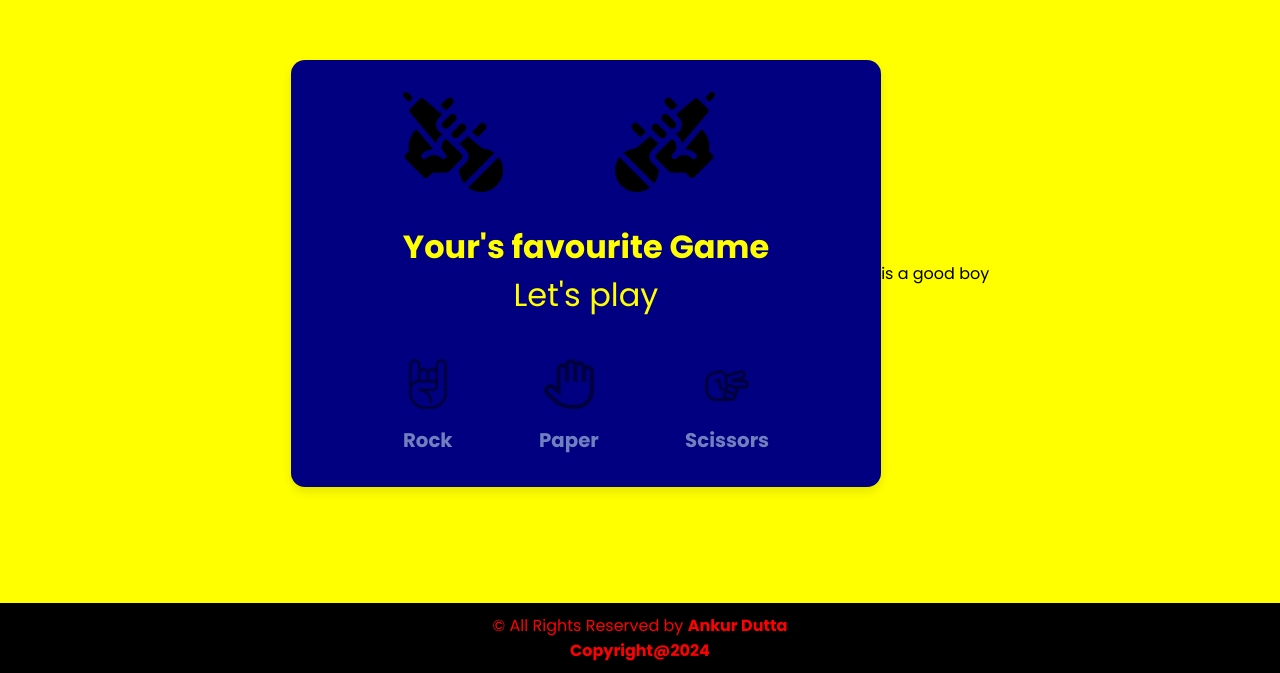
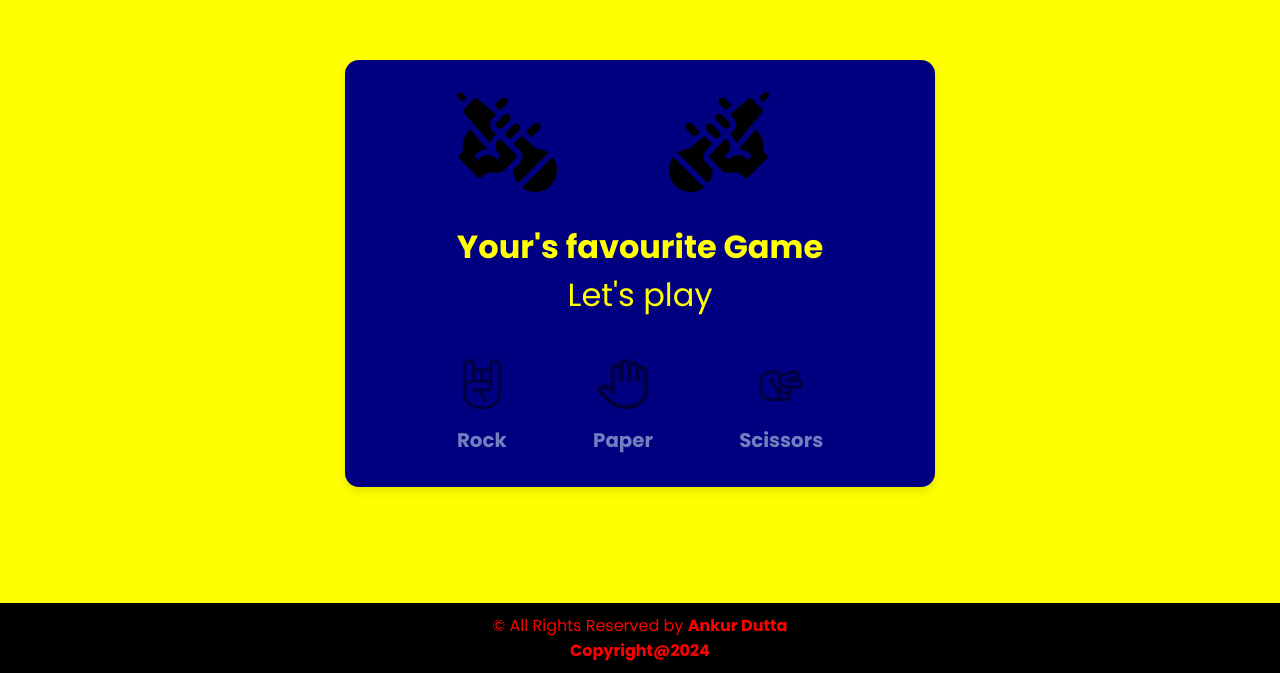
Before and after one commit to codingdev0075/GAME, a plain HTML site: page index.html in a window 1280 px wide. Shown: the part 127-800 px from the top of the page. Drawn offline with Linux system fonts and the light colour scheme.

Commit message:
index.html

```diff
--- a/index.html
+++ b/index.html
@@ -44,7 +44,3 @@
     <script src="script.js" defer></script>
   </body>
 </html>
-
-
-
-<hello>is a good boy</hello>
```
